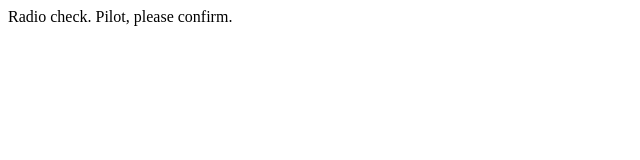
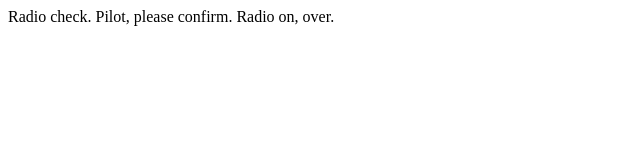
Before and after one commit to fgemzon/Communications-log, a plain HTML site: page index.html in a window 1280 px wide. Shown: the whole page, without its empty margins (0-640 px from the left). Drawn offline with Linux system fonts and the light colour scheme.

Commit message:
Added second line to log.

```diff
--- a/index.html
+++ b/index.html
@@ -1,5 +1,8 @@
 <html>
     <body>
-        <p>Radio check. Pilot, please confirm.</p>
+        <p>
+            Radio check. Pilot, please confirm.
+            Radio on, over.
+        </p>
     </body>
 </html>
```
